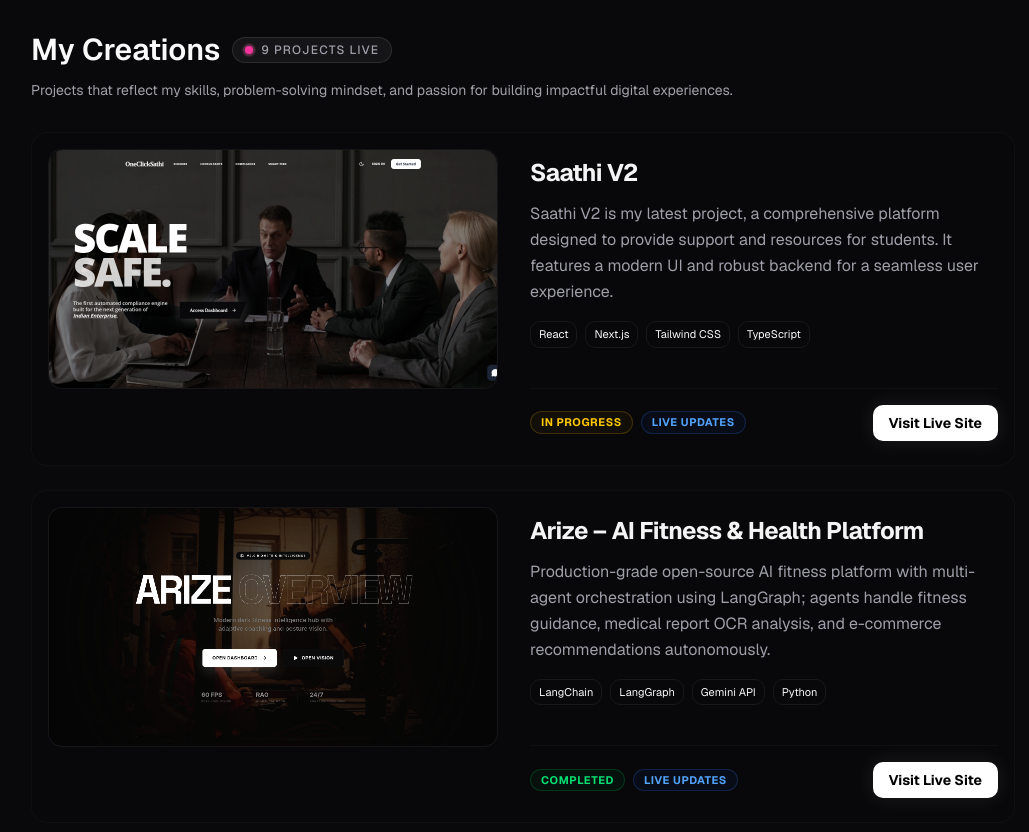
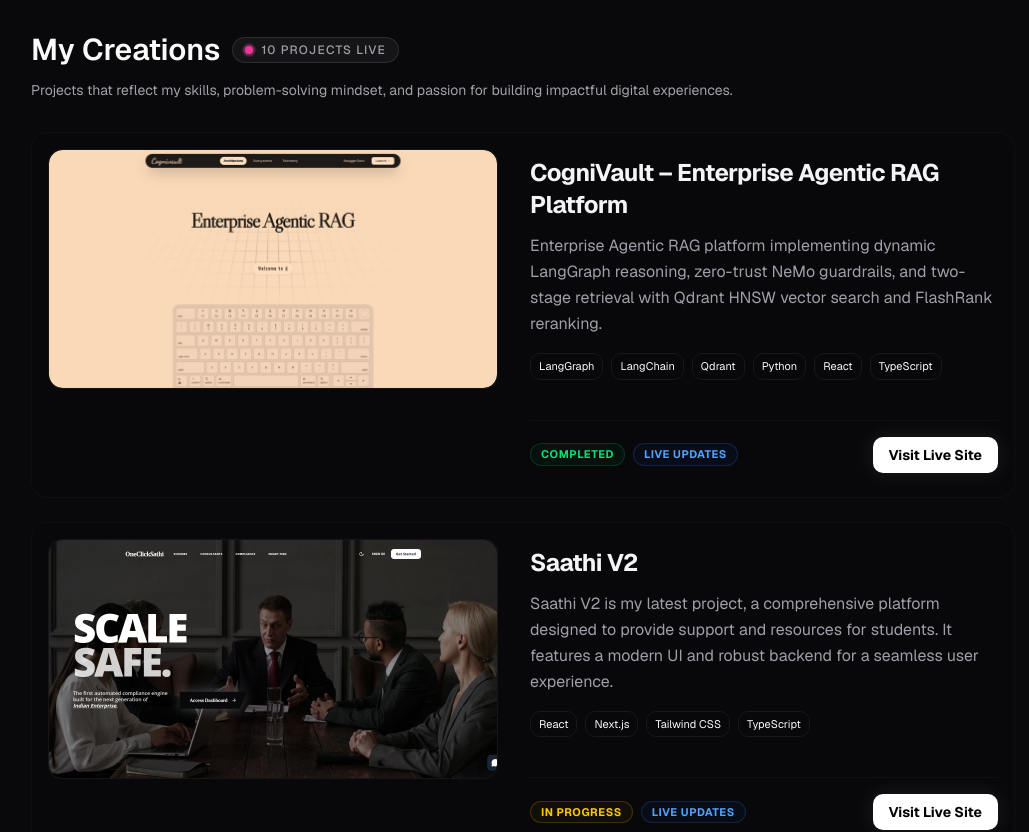
Before and after one commit to honoursbhaduria/port_home, a Next.js app: page / in a window 1280 px wide. Shown: the part 1606-2438 px from the top of the page, without its empty margins (117-1146 px from the left). Built offline with nearby package versions, Linux system fonts and the light colour scheme.

Commit message:
feat: add CogniVault project with details and live link

```diff
--- a/src/sections/ProjectsSection.tsx
+++ b/src/sections/ProjectsSection.tsx
@@ -8,6 +8,16 @@ import { FolderGit2 } from "lucide-react";
 import React from "react";
 
 const projects: ProjectType[] = [
+  {
+    image: "/projects/cognivault-dev.png",
+    title: "CogniVault – Enterprise Agentic RAG Platform",
+    description:
+      "Enterprise Agentic RAG platform implementing dynamic LangGraph reasoning, zero-trust NeMo guardrails, and two-stage retrieval with Qdrant HNSW vector search and FlashRank reranking.",
+    status: "Completed",
+    isUpdatingConstantly: true,
+    technologies: ["LangGraph", "LangChain", "Qdrant", "Python", "React", "TypeScript"],
+    liveLink: "https://cognivault-dev.vercel.app/",
+  },
   {
     image: "/projects/saathi-v2.png",
     title: "Saathi V2",
```
Also changed, not shown: public/projects/cognivault-dev.png (added).
